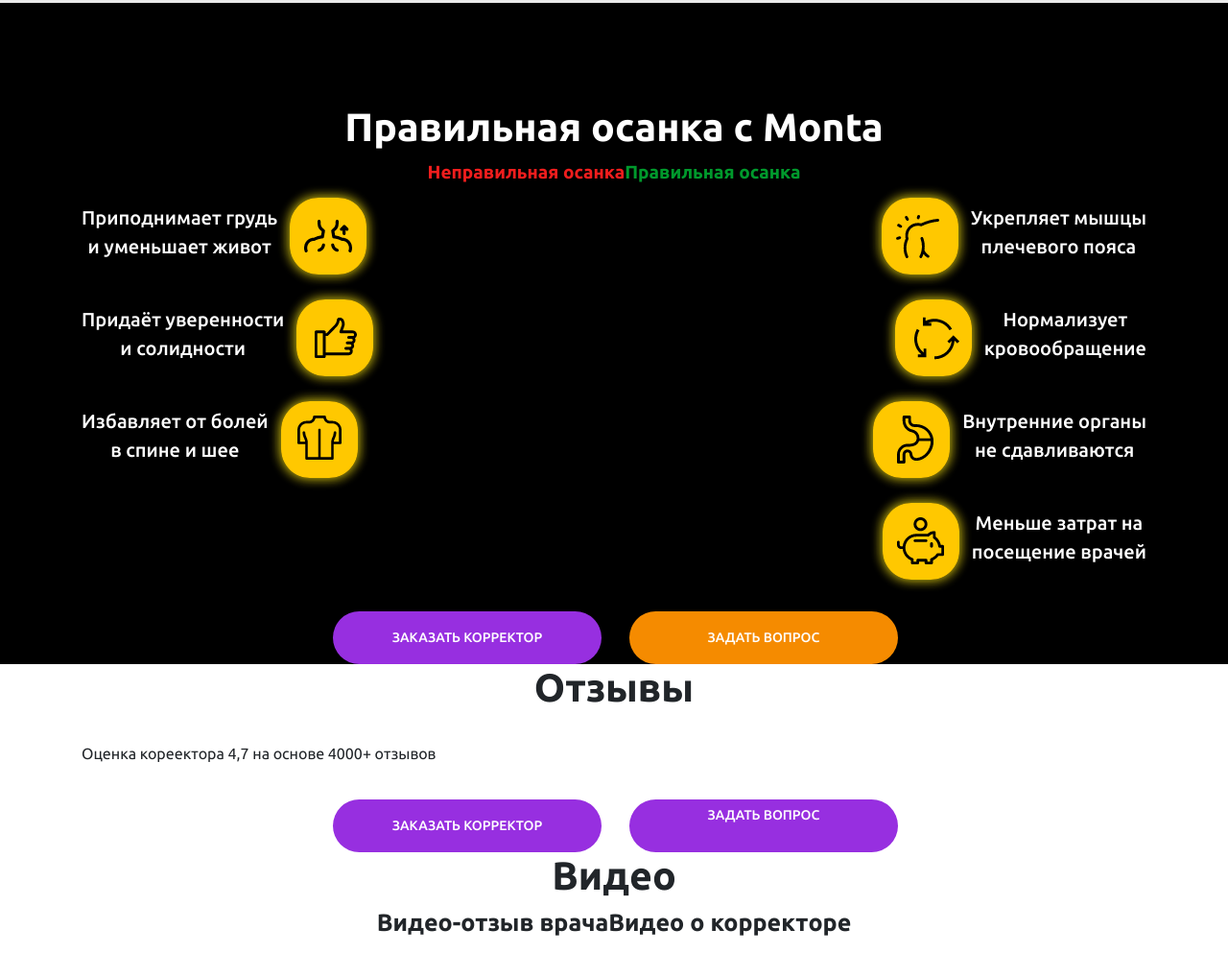
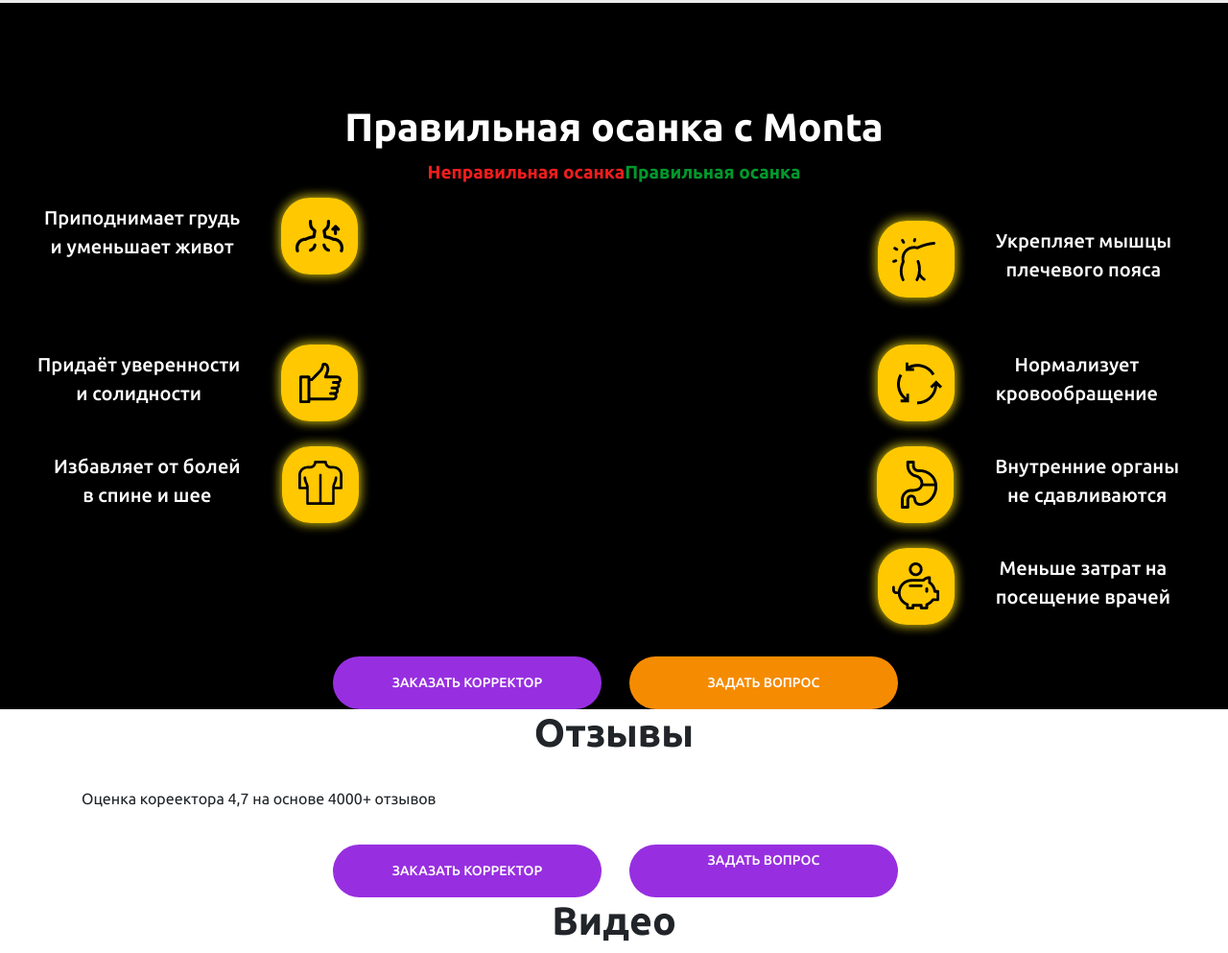
Before and after one commit to Montekke/Monta_new, a plain HTML site: page index.html in a window 1280 px wide. Shown: the part 2654-3647 px from the top of the page at 96% size. Drawn offline with nearby package versions, Linux system fonts and the light colour scheme.

Commit message:
поделки

```diff
--- a/css/style.css
+++ b/css/style.css
@@ -408,3 +408,31 @@ h4 {
 .nonright-os {
 	color: #00992c;
 }
+.pad_ra {
+	margin-right: 30px;
+}
+.pad_le {
+	margin-left: 30px;
+}
+.ab_1 {
+	margin-left: -39px;
+	margin-bottom: 47px;
+}
+.ab_2 {
+	margin-right: -26px;
+}
+.ab_3 {
+	margin-left: -46px;
+}
+.ab_4 {
+	margin-right: -12px;
+}
+.ab_5 {
+	margin-left: -29px;
+}
+.ab_6 {
+	margin-right: -34px;
+}
+.ab_7 {
+	margin-right: -25px;
+}
--- a/index.html
+++ b/index.html
@@ -267,66 +267,66 @@
              <!--Общий див c картинкой-->
             <div class="d-flex flex-column"> <!--Див без картинки-->
               <div class="d-flex justify-content-between"> <!--Див со строкой-->
-                <div class="d-flex align-items-center">
-                  <div class="text-center">
+                <div class="d-flex align-items-center ab_1">
+                  <div class="text-center pad_ra">
                     <h4>Приподнимает грудь<br>и уменьшает живот</h4>
                   </div>
                   <div>
                     <img class="lazyload" loading='lazy' src="img/priv_1.png" alt="">
                   </div>
                 </div>
-                <div class="d-flex align-items-center">
+                <div class="d-flex align-items-center ab_2">
                   <div>
                     <img class="lazyload" loading='lazy' src="img/priv_2.png" alt="">
                   </div>
-                  <div class="text-center">
+                  <div class="text-center pad_le">
                     <h4>Укрепляет мышцы<br>плечевого пояса</h4>
                   </div>
                 </div>
               </div>
               <div class="d-flex justify-content-between"> <!--Див со строкой-->
-                <div class="d-flex align-items-center">
-                  <div class="text-center">
+                <div class="d-flex align-items-center ab_3">
+                  <div class="text-center pad_ra">
                     <h4>Придаёт уверенности<br>и солидности</h4>
                   </div>
                   <div>
                     <img class="lazyload" loading='lazy' src="img/priv_3.png" alt="">
                   </div>
                 </div>
-                <div class="d-flex align-items-center">
+                <div class="d-flex align-items-center ab_4">
                   <div>
                     <img class="lazyload" loading='lazy' src="img/priv_4.png" alt="">
                   </div>
-                  <div class="text-center">
+                  <div class="text-center pad_le">
                     <h4>Нормализует <br>кровообращение</h4>
                   </div>
                 </div>
               </div>
               <div class="d-flex justify-content-between"> <!--Див со строкой-->
-                <div class="d-flex align-items-center">
-                  <div class="text-center">
+                <div class="d-flex align-items-center ab_5">
+                  <div class="text-center pad_ra">
                     <h4>Избавляет от болей<br>в спине и шее</h4>
                   </div>
                   <div>
                     <img class="lazyload" loading='lazy' src="img/priv_5.png" alt="">
                   </div>
                 </div>
-                <div class="d-flex align-items-center">
+                <div class="d-flex align-items-center ab_6">
                   <div>
                     <img class="lazyload" loading='lazy' src="img/priv_6.png" alt="">
                   </div>
-                  <div class="text-center">
+                  <div class="text-center pad_le">
                     <h4>Внутренние органы<br>не сдавливаются</h4>
                   </div>
                 </div>
               </div>
               <div class="d-flex justify-content-between"> <!--Див со строкой-->
                 <div class="d-flex"></div>
-                <div class="d-flex align-items-center">
+                <div class="d-flex align-items-center ab_7">
                   <div>
                     <img class="lazyload" loading='lazy' src="img/priv_7.png" alt="">
                   </div>
-                  <div class="text-center">
+                  <div class="text-center pad_le">
                     <h4>Меньше затрат на<br>посещение врачей</h4>
                   </div>
                 </div>
```
